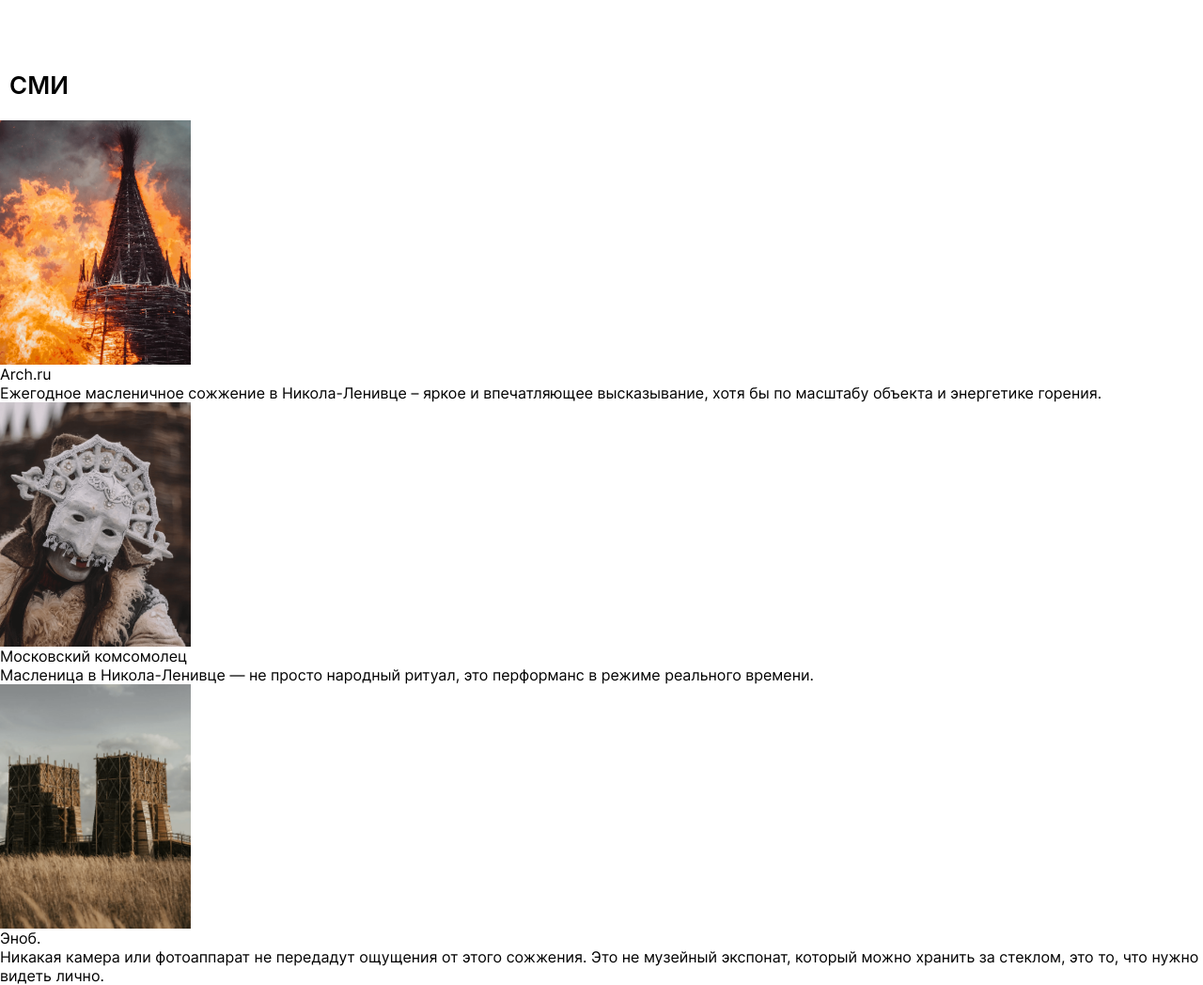
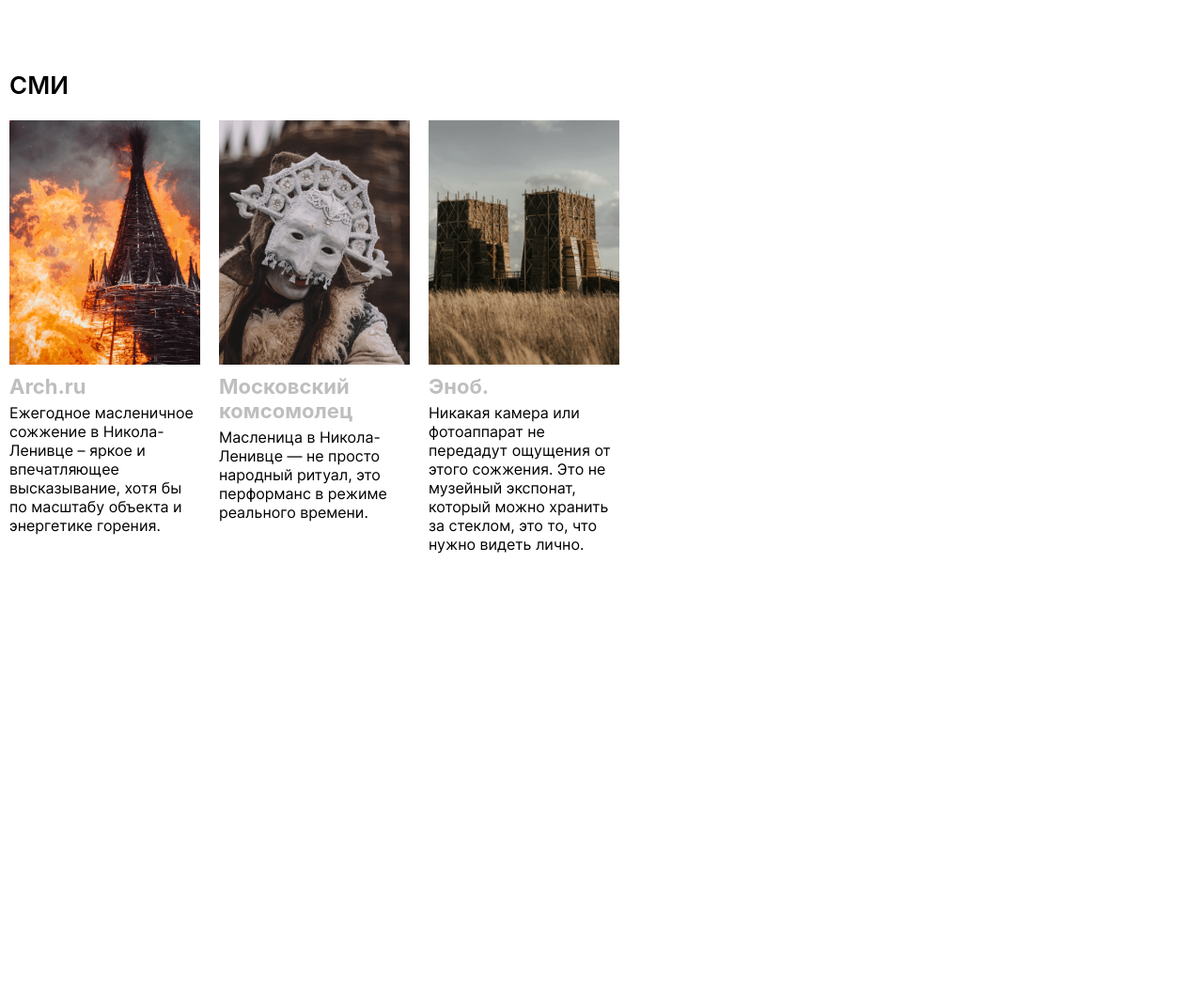
Before and after one commit to forst09/maslenitsa, a website: page src/index.html in a window 1280 px wide. Shown: the part 1820-2868 px from the top of the page at 94% size. After the commit the page ends 2409 px from the top, so only its background shows below. Drawn offline with nearby package versions, Linux system fonts and the light colour scheme; files that its build step writes are made by us from their sources; a web font is replaced by a local one.

Commit message:
start styles for massmedia

```diff
--- a/gulp/version.json
+++ b/gulp/version.json
@@ -1,3 +1,3 @@
 {
-    "main": "20230305160726"
+    "main": "20230305162131"
 }
--- a/src/index.html
+++ b/src/index.html
@@ -135,7 +135,8 @@
         <div class="wrapper">
             <h2 class="title">СМИ</h2>
         </div>
-        <div class="wrapper-scroll-mobile massmedia__wrapper">
+        <div class="scroll">
+            <div class="massmedia__wrapper">
                 <div class="card">
                     <div class="photo card__photo">
                         <img src="img/massmedia/massmedia-1.jpeg" alt="photo-1">
@@ -149,7 +150,8 @@
                         <img src="img/massmedia/massmedia-2.jpeg" alt="photo-2">
                     </div>
                     <div class="card__name">Московский комсомолец</div>
-                <div class="card__text">Масленица в Никола-Ленивце — не просто народный ритуал, это перформанс в режиме
+                    <div class="card__text">Масленица в Никола-Ленивце — не просто народный ритуал, это перформанс в
+                        режиме
                         реального времени.</div>
                 </div>
                 <div class="card">
@@ -157,8 +159,10 @@
                         <img src="img/massmedia/massmedia-3.jpeg" alt="photo-3">
                     </div>
                     <div class="card__name">Эноб.</div>
-                <div class="card__text">Никакая камера или фотоаппарат не передадут ощущения от этого сожжения. Это не
+                    <div class="card__text">Никакая камера или фотоаппарат не передадут ощущения от этого сожжения. Это
+                        не
                         музейный экспонат, который можно хранить за стеклом, это то, что нужно видеть лично.</div>
+                </div>
             </div>
         </div>
     </section>
--- a/src/scss/style.scss
+++ b/src/scss/style.scss
@@ -105,6 +105,17 @@ svg {
 
 .swiper-pagination-total {
     color: var(--grey);
+}
+
+.scroll {
+    overflow-x: auto;
+    padding: 0 10px;
+
+    &::-webkit-scrollbar {
+        width: 0;
+        height: 0;
+        background-color: transparent;
+    }
 }
 
 /*end common*/
@@ -373,4 +384,25 @@ svg {
     height: 260px;
 }
 
+.massmedia__wrapper {
+    display: inline-flex;
+    gap: 20px;
+}
+
+.card {
+    max-width: 203px;
+}
+
+.card__name {
+    margin-top: 10px;
+    font-weight: 700;
+    font-size: 22px;
+    line-height: 26px;
+    color: var(--grey-medium);
+}
+
+.card__text {
+    margin-top: 5px;
+}
+
 /*end massmedia*/
```
Also changed, not shown: dist/css/style.css, dist/index.html. Lines whose indentation alone changed are shown as unchanged.
